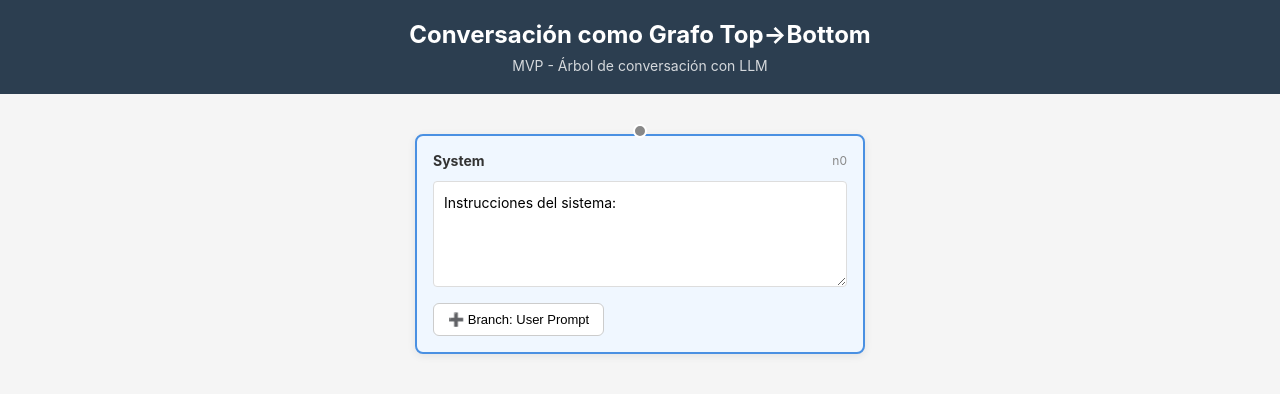
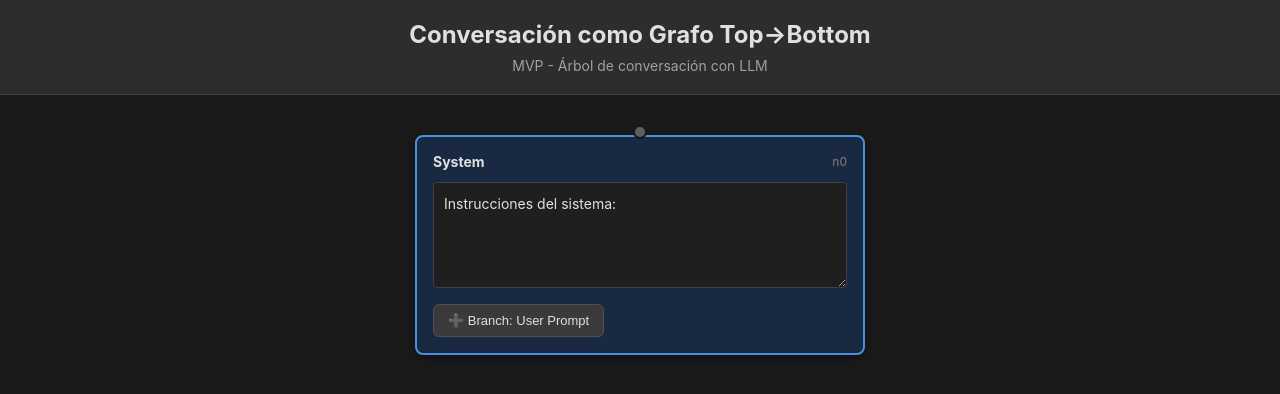
Before and after one commit to EsteveSegura/node-graph, a Vue app: page / in a window 1280 px wide. Shown: the top 394 px of the page. Built offline with nearby package versions, Linux system fonts and the light colour scheme.

Commit message:
feat; dark theme

```diff
--- a/src/App.vue
+++ b/src/App.vue
@@ -35,7 +35,7 @@ onMounted(() => {
 
 body {
   font-family: -apple-system, BlinkMacSystemFont, 'Segoe UI', Roboto, Oxygen, Ubuntu, Cantarell, sans-serif;
-  background: #f5f5f5;
+  background: #1a1a1a;
 }
 
 .app-container {
@@ -46,12 +46,13 @@ body {
 }
 
 .app-header {
-  background: #2c3e50;
-  color: white;
+  background: #2d2d2d;
+  color: #e0e0e0;
   padding: 20px;
   text-align: center;
-  box-shadow: 0 2px 8px rgba(0,0,0,0.1);
+  box-shadow: 0 2px 8px rgba(0,0,0,0.3);
   flex-shrink: 0;
+  border-bottom: 1px solid #404040;
 }
 
 .app-header h1 {
@@ -61,14 +62,14 @@ body {
 
 .subtitle {
   font-size: 14px;
-  opacity: 0.8;
+  color: #a0a0a0;
 }
 
 .conversation-area {
   flex: 1;
   position: relative;
   overflow: hidden;
-  background: #f5f5f5;
+  background: #1a1a1a;
   min-height: 0;
 }
 </style>
--- a/src/components/ConversationNode/ConversationNode.vue
+++ b/src/components/ConversationNode/ConversationNode.vue
@@ -101,9 +101,9 @@ const {
   transform: translateX(-50%);
   width: 10px;
   height: 10px;
-  background: #888;
+  background: #606060;
   border-radius: 50%;
-  border: 2px solid white;
+  border: 2px solid #1a1a1a;
   z-index: 3;
 }
 </style>
--- a/src/components/ConversationNode/NodeBox.vue
+++ b/src/components/ConversationNode/NodeBox.vue
@@ -114,11 +114,11 @@ defineExpose({ nodeBoxEl })
 <style scoped>
 .node-box {
   width: 450px;
-  border: 2px solid #ccc;
+  border: 2px solid #404040;
   border-radius: 8px;
   padding: 16px;
-  background: white;
-  box-shadow: 0 2px 8px rgba(0,0,0,0.08);
+  background: #2d2d2d;
+  box-shadow: 0 2px 8px rgba(0,0,0,0.4);
   position: relative;
   z-index: 2;
 }
@@ -132,25 +132,25 @@ defineExpose({ nodeBoxEl })
   transform: translateX(-50%);
   width: 10px;
   height: 10px;
-  background: #888;
+  background: #606060;
   border-radius: 50%;
-  border: 2px solid white;
+  border: 2px solid #1a1a1a;
   z-index: 3;
 }
 
 .node-system {
   border-color: #4a90e2;
-  background: #f0f7ff;
+  background: #1a2942;
 }
 
 .node-user {
   border-color: #50c878;
-  background: #f0fff4;
+  background: #1a3325;
 }
 
 .node-llm {
   border-color: #ff6b6b;
-  background: #fff5f5;
+  background: #3d1f1f;
 }
 
 .node-header {
@@ -164,59 +164,62 @@ defineExpose({ nodeBoxEl })
 }
 
 .node-type {
-  color: #333;
+  color: #e0e0e0;
   flex: 1;
 }
 
 .node-id {
-  color: #888;
+  color: #808080;
   font-size: 12px;
   font-weight: normal;
 }
 
 .btn-edit {
   padding: 4px 10px;
-  border: 1px solid #ccc;
+  border: 1px solid #505050;
   border-radius: 4px;
-  background: white;
+  background: #3a3a3a;
+  color: #e0e0e0;
   cursor: pointer;
   font-size: 12px;
   transition: all 0.2s;
 }
 
 .btn-edit:hover {
-  background: #f0f0f0;
-  border-color: #999;
+  background: #454545;
+  border-color: #606060;
 }
 
 .node-content {
   width: 100%;
   padding: 10px;
-  border: 1px solid #ddd;
+  border: 1px solid #404040;
   border-radius: 4px;
   font-family: inherit;
   font-size: 14px;
   line-height: 1.5;
   resize: vertical;
   min-height: 80px;
+  background: #1f1f1f;
+  color: #e0e0e0;
 }
 
 .node-content:focus {
   outline: none;
   border-color: #4a90e2;
-  box-shadow: 0 0 0 2px rgba(74, 144, 226, 0.1);
+  box-shadow: 0 0 0 2px rgba(74, 144, 226, 0.2);
 }
 
 .node-content-readonly {
   width: 100%;
   padding: 10px;
-  border: 1px solid #e0e0e0;
+  border: 1px solid #353535;
   border-radius: 4px;
   font-size: 14px;
   line-height: 1.5;
   min-height: 80px;
-  background: #fafafa;
-  color: #333;
+  background: #252525;
+  color: #a0a0a0;
   white-space: pre-wrap;
   word-wrap: break-word;
 }
@@ -229,9 +232,10 @@ defineExpose({ nodeBoxEl })
 
 .btn-action {
   padding: 8px 14px;
-  border: 1px solid #ccc;
+  border: 1px solid #505050;
   border-radius: 6px;
-  background: white;
+  background: #3a3a3a;
+  color: #e0e0e0;
   cursor: pointer;
   font-size: 13px;
   font-weight: 500;
@@ -240,10 +244,10 @@ defineExpose({ nodeBoxEl })
 }
 
 .btn-action:hover:not(.disabled) {
-  background: #f8f8f8;
-  border-color: #999;
+  background: #454545;
+  border-color: #606060;
   transform: translateY(-1px);
-  box-shadow: 0 2px 4px rgba(0,0,0,0.1);
+  box-shadow: 0 2px 4px rgba(0,0,0,0.3);
 }
 
 .btn-action.disabled {
@@ -252,13 +256,14 @@ defineExpose({ nodeBoxEl })
 }
 
 .btn-regenerate {
-  background: #fff9e6;
+  background: #3d3100;
   border-color: #ffaa00;
+  color: #ffaa00;
 }
 
 .btn-regenerate:hover {
-  background: #fff3cc;
-  border-color: #ff8800;
+  background: #4d3d00;
+  border-color: #ffbb33;
 }
 
 /* Indicador de generación */
--- a/src/components/ConversationNode/NodeConnectorsSVG.vue
+++ b/src/components/ConversationNode/NodeConnectorsSVG.vue
@@ -65,7 +65,7 @@ defineProps({
 }
 
 .edge-line {
-  stroke: #B0B0B0;
+  stroke: #606060;
   stroke-width: 2;
   stroke-linecap: round;
   shape-rendering: geometricPrecision;
--- a/src/components/InfiniteCanvas.vue
+++ b/src/components/InfiniteCanvas.vue
@@ -104,6 +104,7 @@ onBeforeUnmount(() => {
   overflow: hidden;
   cursor: grab;
   position: relative;
+  background: #1a1a1a;
 }
 
 .infinite-canvas.is-dragging {
```
